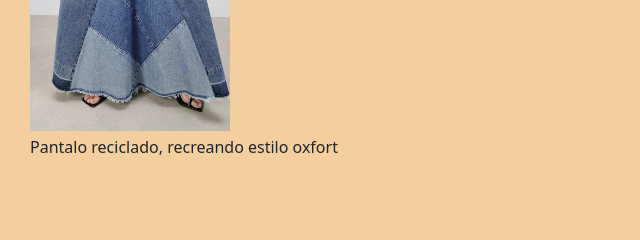
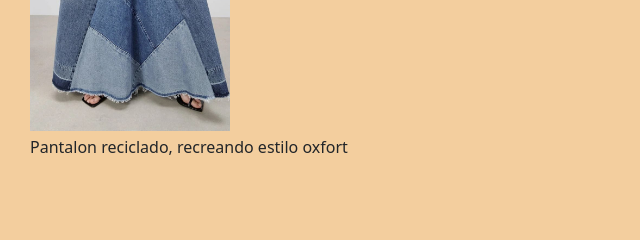
Before and after one commit to AdrianaVillafane/AP4.0-Trabajo-Practico-Integrador, a plain HTML site: page index.html in a window 1280 px wide. Shown: the part 1800-2040 px from the top of the page, 0-640 px from the left. Drawn offline with nearby package versions, Linux system fonts and the light colour scheme.

Commit message:
detalles de ortografia

```diff
--- a/index.html
+++ b/index.html
@@ -103,7 +103,7 @@
   </p>
   <figure class="my-5 d-flex flex-column float-md-start me-md-3">
     <img src="./img/foto-3.jpeg" alt="Pantalon estilo oxfort" width="200px">
-    <figcaption>Pantalo reciclado, recreando estilo oxfort</figcaption>
+    <figcaption>Pantalon reciclado, recreando estilo oxfort</figcaption>
   </figure>
         </section>
         <section class="my-md-3">
```
